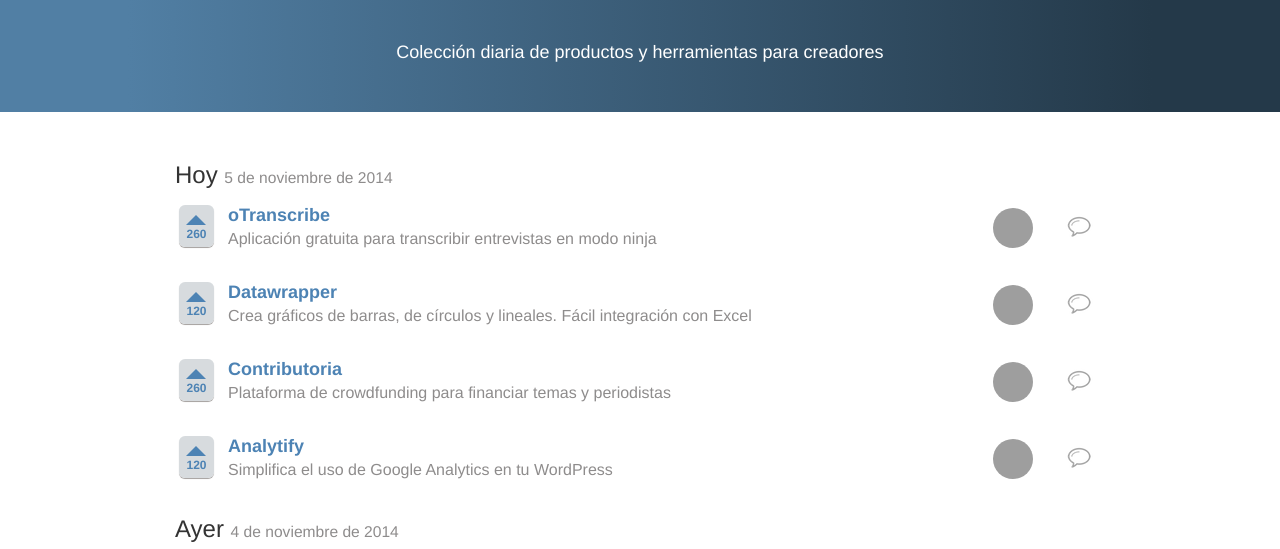
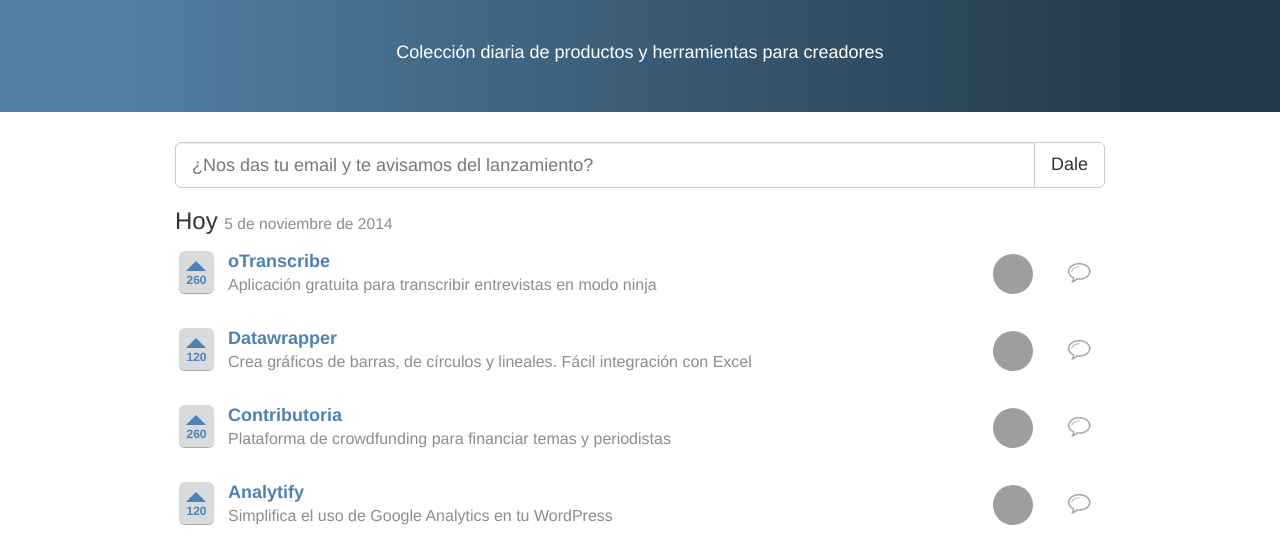
Before and after one commit to miguelcarvajal/enjonet, a plain HTML site: page index.html in a window 1280 px wide. Shown: the part 58-607 px from the top of the page. Drawn offline with nearby package versions, Linux system fonts and the light colour scheme; grey boxes are pictures that could not be loaded.

Commit message:
nuevo email form

```diff
--- a/index.html
+++ b/index.html
@@ -91,6 +91,27 @@
     </div>
     <div class="container">
          <div class="row">
+            <div class="col-lg-12">
+            <div id="mc_embed_signup">
+            <form role="form" action="http://miguelcarvajal.us5.list-manage.com/subscribe/post?u=75b8bda4a5f5eae9a009046a2&amp;id=beb337702b" method="post" id="mc-embedded-subscribe-form" name="mc-embedded-subscribe-form" target="_blank" novalidate>
+                <div class="input-group input-group-lg">
+                    <input type="email" name="EMAIL" class="form-control" id="mce-EMAIL" placeholder="¿Nos das tu email y te avisamos del lanzamiento?">
+                    <span class="input-group-btn">
+                        <button type="submit" name="subscribe" id="mc-embedded-subscribe" class="btn btn-default">Dale</button>
+                    </span>
+                </div>
+                <div id="mce-responses">
+                    <div class="response" id="mce-error-response" style="display:none"></div>
+                    <div class="response" id="mce-success-response" style="display:none"></div>
+                </div>
+            </form>
+</div>
+
+
+
+
+            </div>
+
             <div class="col-lg-12">
             <h3>Hoy <small style="color:#8e8c8c">5 de noviembre de 2014</small></h3>
 
@@ -295,7 +316,7 @@
                             <p>Diseñadores, periodistas, programadores y blogueros seleccionan enlaces útiles. La comunidad valora cada aportación.</p>
 
                             <p class="text-muted">Déjanos tu correo y te avisamos del lanzamiento</p>
-                            <div id="mc_embed_signup">
+<div id="mc_embed_signup">
             <form role="form" action="http://miguelcarvajal.us5.list-manage.com/subscribe/post?u=75b8bda4a5f5eae9a009046a2&amp;id=beb337702b" method="post" id="mc-embedded-subscribe-form" name="mc-embedded-subscribe-form" target="_blank" novalidate>
                 <div class="input-group input-group-lg">
                     <input type="email" name="EMAIL" class="form-control" id="mce-EMAIL" placeholder="Correo electrónico">
@@ -308,7 +329,7 @@
                     <div class="response" id="mce-success-response" style="display:none"></div>
                 </div>
             </form>
-        </div>
+</div>
 
                             <h3>Y si no puedes esperar al lanzamiento...</h3>
                             <p>¡Muchas gracias por tu entusiasmo! De momento, puedes suscribirte con tu cuenta de Twitter
```
